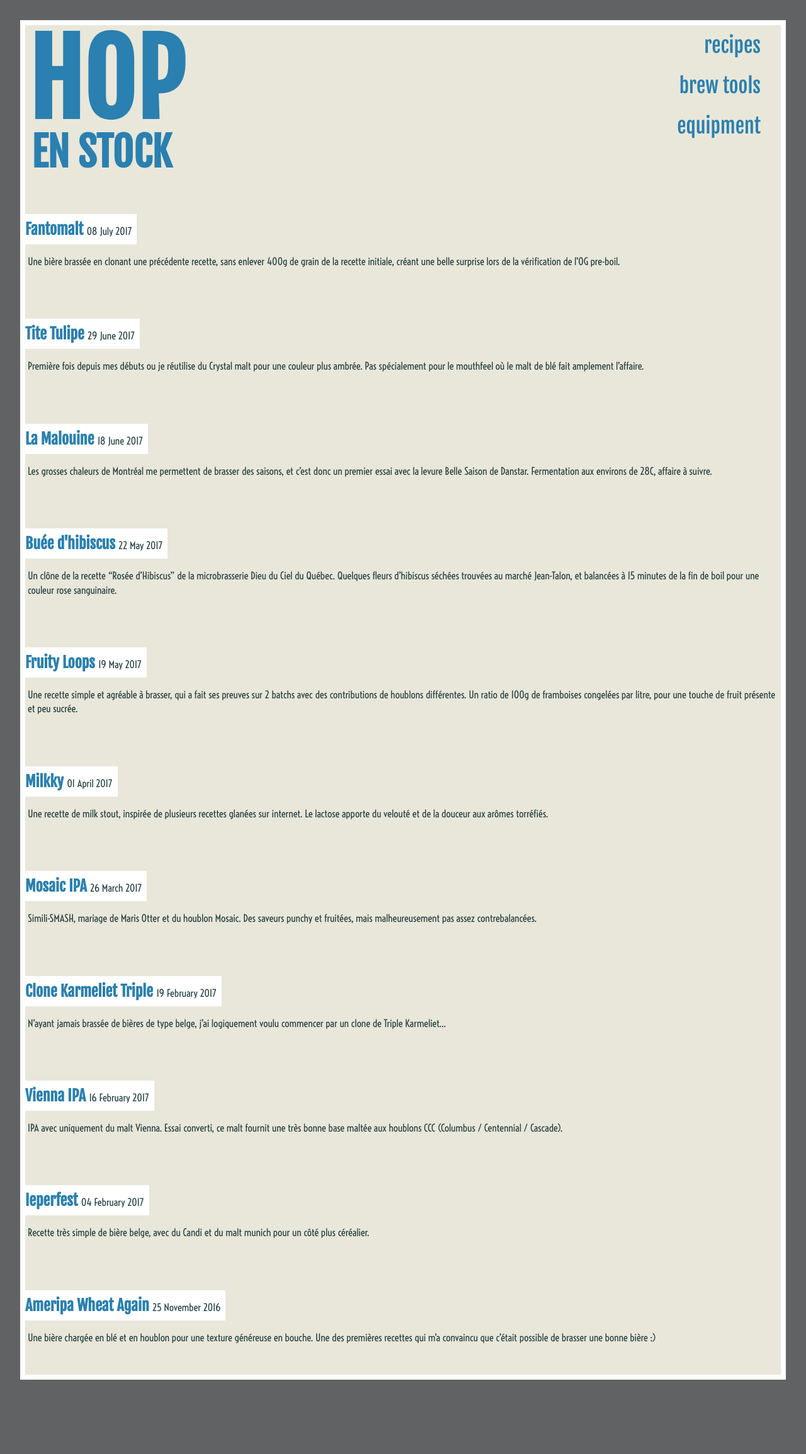
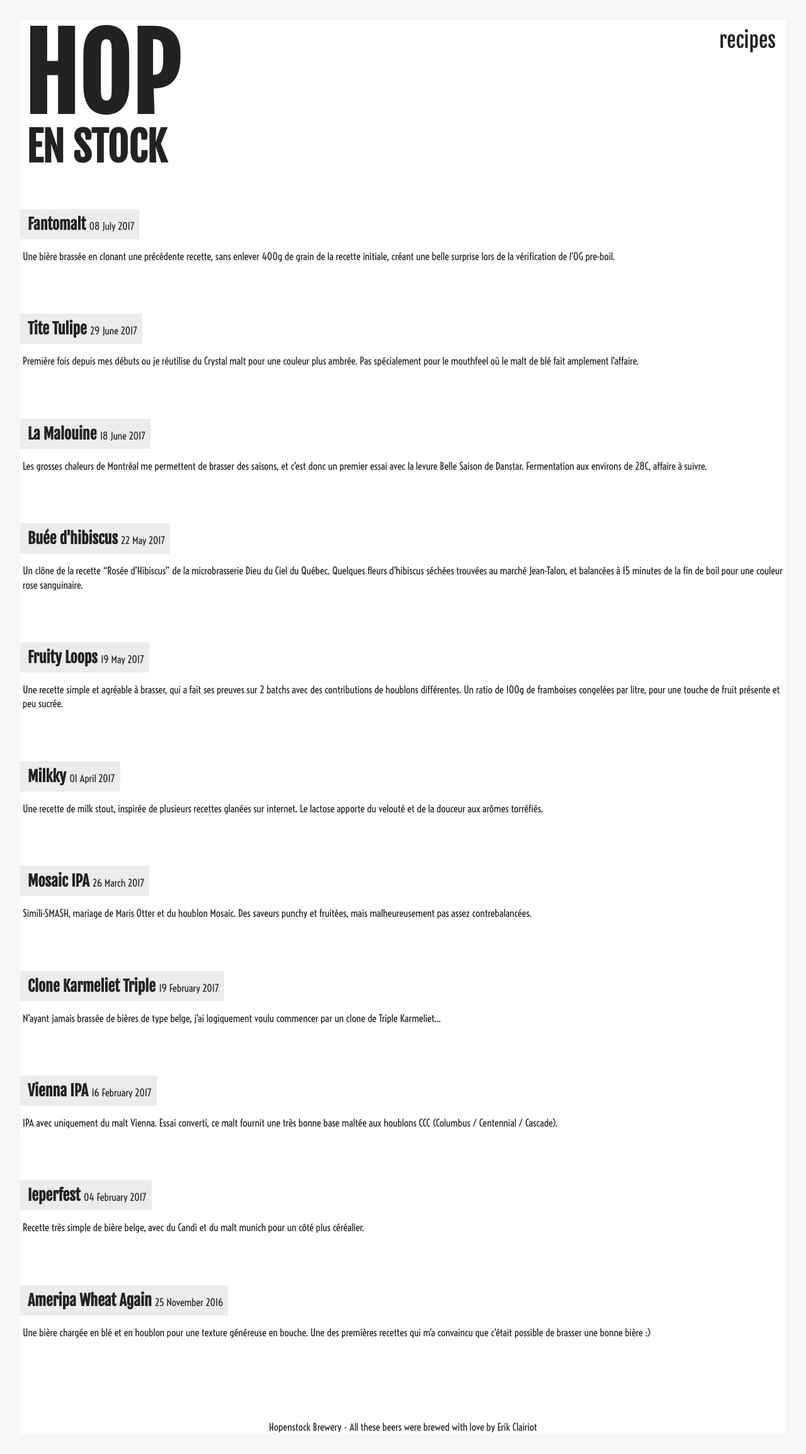
Before and after one commit to ipingu/hopenstock, a Jekyll site: the page built from index.md, in a window 1280 px wide. Shown: the whole page at 63% size. Built offline with Jekyll 4.4.1, drawn with Linux system fonts in a browser that asks for light colours; before the commit the page ends 2223 px from its top, so only the background shows below that.

Commit message:
Clean header

```diff
--- a/_includes/footer.html
+++ b/_includes/footer.html
@@ -1,2 +1,6 @@
-    </body>
+<footer>
+    <p>Hopenstock Brewery - All these beers were brewed with love by Erik Clairiot</p>
+</footer>
+
+</body>
 </html>
--- a/_includes/header.html
+++ b/_includes/header.html
@@ -6,8 +6,8 @@
         <title>{{ page.title }}</title>
         <meta name="description" content="Homebrew recipes-recettes for Hopenstock nanobrewery, by Erik Clairiot - bière maison">
         <meta name="viewport" content="width=device-width, initial-scale=1">
+        <link href="https://fonts.googleapis.com/css?family=Fjalla+One|Voltaire" rel="stylesheet">
 
-        <link href="https://fonts.googleapis.com/css?family=Fjalla+One|Voltaire" rel="stylesheet">
         <link rel="stylesheet" href="{{ "/css/normalize.css " | prepend: site.baseurl }}">
         <link rel="stylesheet" href="{{ "/css/main.css " | prepend: site.baseurl }}">
         <link rel="stylesheet" href="{{ "/css/custom.css " | prepend: site.baseurl }}">
@@ -32,10 +32,7 @@
             <nav id="main">
                 <ul>
                     <li><a href="{{ site.baseurl }}{% link recipes.md %}">recipes</a></li>
-                    <li><a href="{{ site.baseurl }}{% link brewing-resources.md %}">brew tools</a></li>
-                    <li><a href="{{ site.baseurl }}{% link equipment.md %}">equipment</a></li>
-                    <!--<li><a href="{{ site.baseurl }}{% link log-sheet.md %}">log sheet</a></li>-->
-                </ul>
+             </ul>
             </nav>
         </div>
         </header>
--- a/css/custom.scss
+++ b/css/custom.scss
@@ -2,11 +2,11 @@
 ---
 
 // Colors
-$bg_color: #616264;
-$text_color: #243f41;
-$content_bg_color: #e9e7da;
-$title_bg_color: #ffffff;
-$logo_bg_color: #2a80b0;
+$bg_color: #f7f7f7;
+$text_color: #222;
+$content_bg_color: #fff;
+$title_bg_color: #ececec;
+$logo_bg_color: #222;
 $font_family_title: 'Fjalla One', sans-serif;
 $font_family_text: 'Voltaire', sans-serif;
 
@@ -33,13 +33,18 @@ body {
   @media (min-width: $breakpoint-tablet) {
     & {
       margin: 2em;
-      border: 0.5em solid $title_bg_color;
+      border: 0 solid $title_bg_color;
     }
   }
 }
 
 header {
   padding-bottom: 2em;
+}
+
+footer {
+  text-align: center;
+  padding-top: 5em;
 }
 
 div {
@@ -113,7 +118,7 @@ a,a:visited,a:hover,a:active {
 nav {
   a {
     line-height: 2em;
-    padding: 0 1em;
+    padding: 0 0.5em;
     display: block;
     font-family: $font_family_title;
   }
@@ -212,6 +217,10 @@ h1 {
   flex: 2;
 }
 
+h2 {
+  padding-left: 0.5em;
+}
+
 table {
   width: 100%;
   th {
--- a/humans.txt
+++ b/humans.txt
@@ -7,7 +7,7 @@
 
 # THANKS
 
-    Manon Frayssinet
+    Life
 
 # TECHNOLOGY COLOPHON
 
```
Also changed, not shown: README.md.
